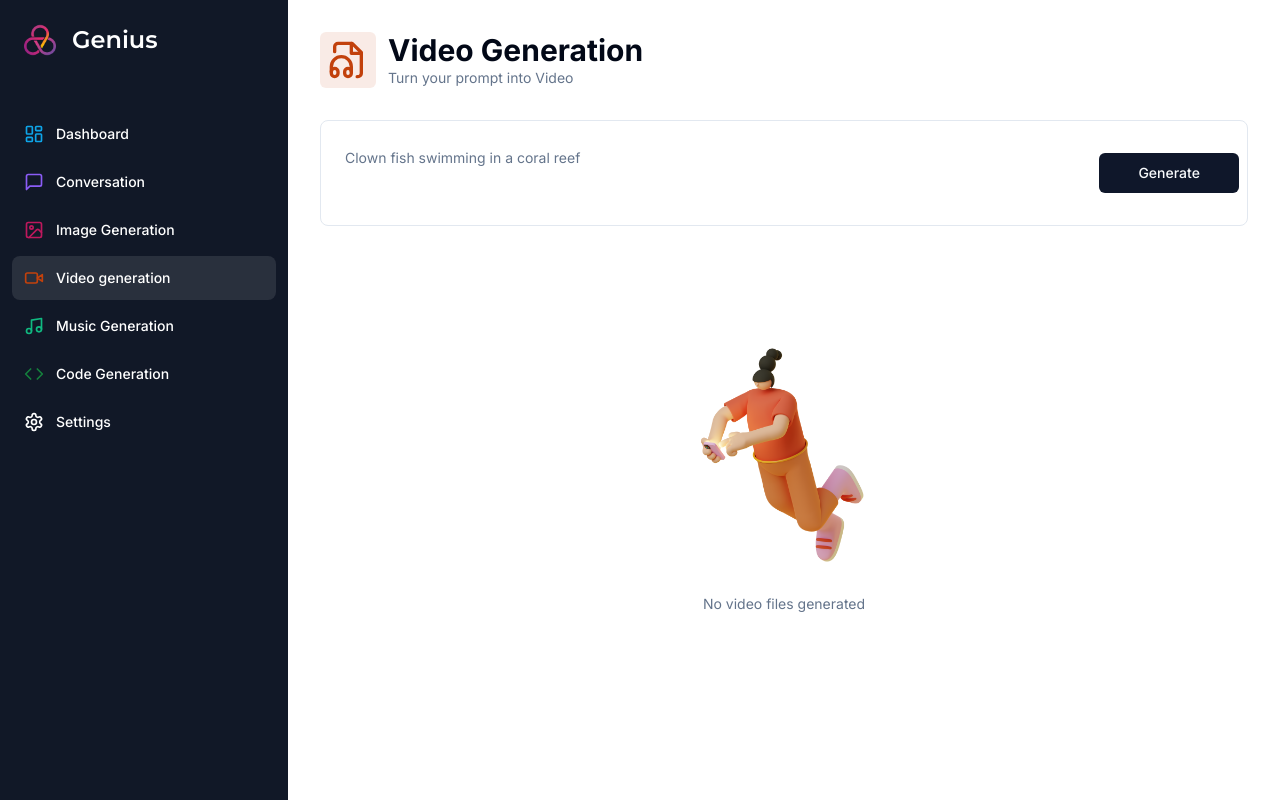
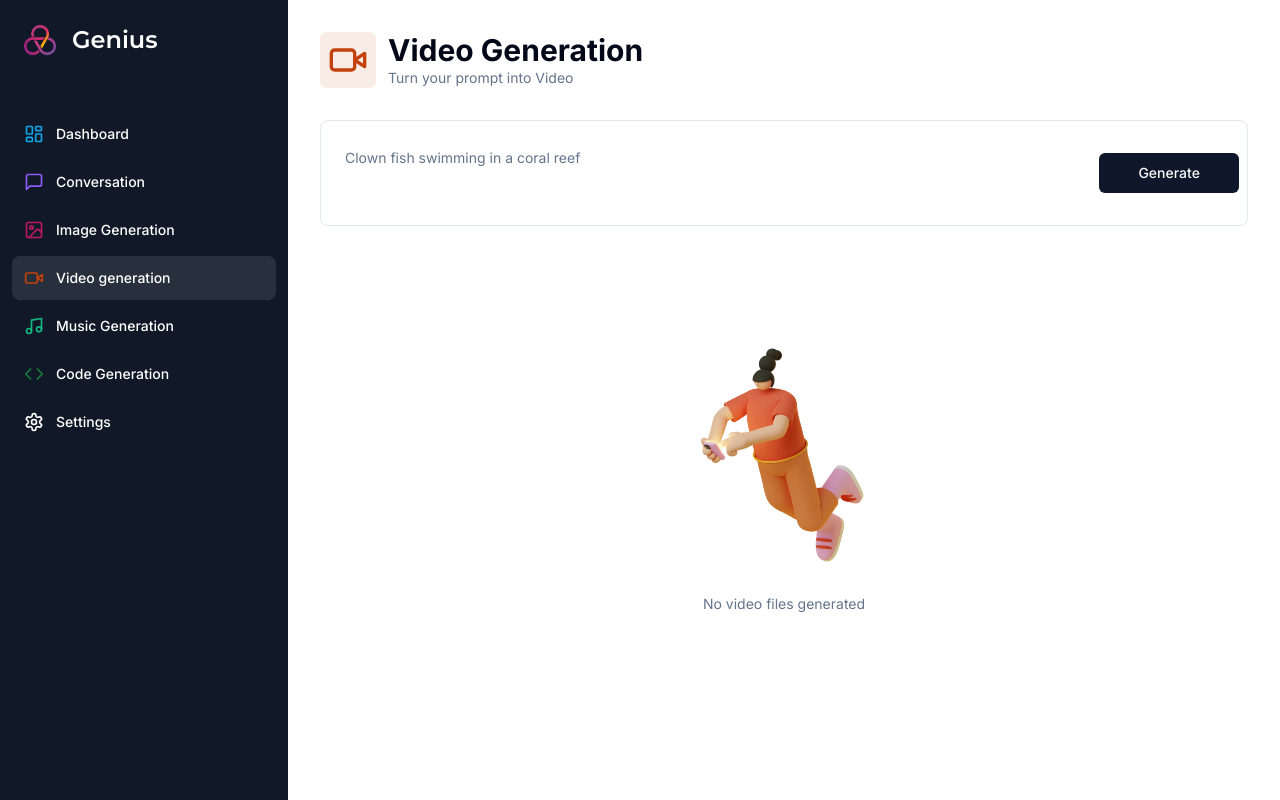
Before and after one commit to DebasishBarai/saas-ai, a Next.js app: page /video in a window 1280 px wide. Built offline with nearby package versions, Linux system fonts and the light colour scheme.

Commit message:
Video icon added

```diff
--- a/app/(dashboard)/(routes)/video/page.tsx
+++ b/app/(dashboard)/(routes)/video/page.tsx
@@ -1,7 +1,7 @@
 "use client";
 import * as z from "zod";
 import { Heading } from "@/components/heading";
-import { FileAudio } from "lucide-react";
+import { Video } from "lucide-react";
 import axios from "axios";
 import { useForm } from "react-hook-form";
 import { useState } from "react";
@@ -46,7 +46,7 @@ const VideoPage = () => {
       <Heading
         title="Video Generation"
         description="Turn your prompt into Video"
-        icon={FileAudio}
+        icon={Video}
         iconColor="text-orange-700"
         bgColor="bg-orange-700/10"
       />
```
